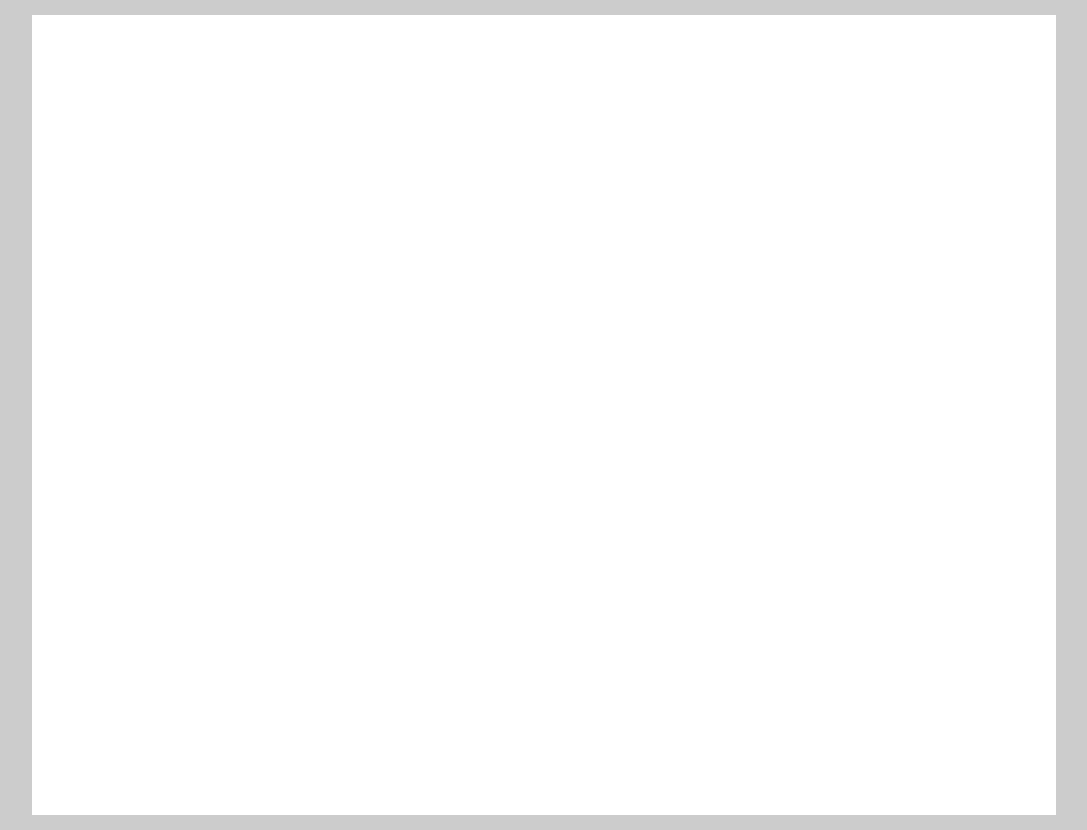
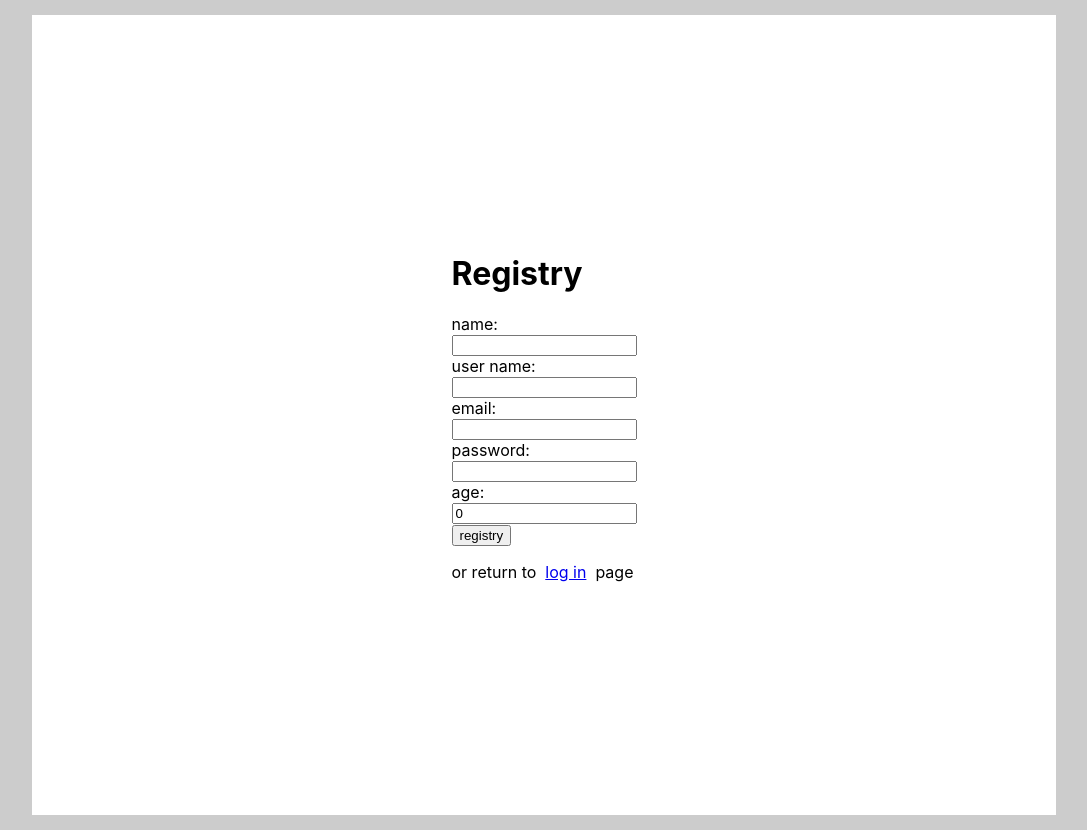
Before and after one commit to Arminonly/Todo_List-Redev_on_notion, a React (Create React App) app: page /registry in a window 1280 px wide. Before the commit this address had no page. Shown: the whole page, without its empty margins (96-1183 px from the left). Built offline with nearby package versions, Linux system fonts and the light colour scheme.

Commit message:
axios, regisry

```diff
--- a/package.json
+++ b/package.json
@@ -12,6 +12,7 @@
     "@testing-library/react": "^13.4.0",
     "@testing-library/user-event": "^13.5.0",
     "antd": "^5.1.7",
+    "axios": "^1.3.2",
     "bootstrap": "^5.2.3",
     "framer-motion": "^9.0.2",
     "react": "^18.2.0",
--- a/src/App.js
+++ b/src/App.js
@@ -1,3 +1,4 @@
+import Registry from 'Pages/Auth/Registry';
 import TodoPage from 'Pages/TodoPage/TodoPage';
 import React from 'react';
 import { Routes, Route } from 'react-router-dom';
@@ -10,6 +11,7 @@ function App() {
       <Routes>
         <Route path="/" element={<RegisterPage />} />
         <Route path="/todopage" element={<TodoPage />} />
+        <Route path="/registry" element={<Registry/>} />
       </Routes>
     </div>
   );
--- /dev/null
+++ b/src/Pages/Auth/Registry.js
@@ -0,0 +1,100 @@
+import React, { useState } from 'react';
+import axios from 'axios';
+import { Link } from 'react-router-dom';
+
+export default function Registry() {
+  const [data, setData] = useState({
+    name: '',
+    userName: '',
+    email: '',
+    password: '',
+    age: 0
+  });
+
+  const sendRequest = e => {
+    e.preventDefault();
+    const url = 'https://first-node-js-app-r.herokuapp.com/api/users/register';
+
+    axios
+      .post(url, {
+        name: data.name,
+        userName: data.userName,
+        email: data.email,
+        password: data.password,
+        age: +data.age
+      })
+      .then(response => {
+        console.log(response.data);
+      });
+  };
+
+  return (
+    <div>
+      <h1>Registry</h1>
+      <form onSubmit={sendRequest}>
+        <label htmlFor="name">
+          {' '}name:
+          <div>
+            <input
+              id="name"
+              type="text"
+              value={data.name}
+              onChange={e => setData(e.target.value)}
+            />
+          </div>
+        </label>
+        <label htmlFor="userName">
+          user name:
+          <div>
+            <input
+              id="userName"
+              type="text"
+              value={data.userName}
+              onChange={e => setData(e.target.value)}
+            />
+          </div>
+        </label>
+        <label htmlFor="email">
+          email:
+          <div>
+            <input
+              id="email"
+              type="email"
+              value={data.email}
+              onChange={e => setData(e.target.value)}
+            />
+          </div>
+        </label>
+        <label htmlFor="password">
+          password:
+          <div>
+            <input
+              id="password"
+              type="password"
+              value={data.password}
+              onChange={e => setData(e.target.value)}
+            />
+          </div>
+        </label>
+
+        <label htmlFor="age">
+          age:
+          <div>
+            <input
+              id="age"
+              type="age"
+              value={data.age}
+              onChange={e => setData(e.target.value)}
+            />
+          </div>
+        </label>
+        <button>registry</button>
+      </form>
+      <div>
+        <p>
+          or return to &nbsp;<Link to="/">log in</Link>&nbsp; page
+        </p>
+      </div>
+    </div>
+  );
+}
--- a/src/Pages/RegisterPage.js
+++ b/src/Pages/RegisterPage.js
@@ -1,5 +1,5 @@
 import React from 'react';
-import { useNavigate } from 'react-router-dom';
+import { useNavigate,Link } from 'react-router-dom';
 import { UserOutlined, LockFilled } from '@ant-design/icons';
 import { Button, Form, Input, Typography } from 'antd';
 import { styles } from './styles';
@@ -10,25 +10,8 @@ export default function RegisterPage() {
     console.log('Success:', values);
     navigate('/todopage');
     localStorage.setItem('register', JSON.stringify(values));
-    const url = 'https://first-node-js-app-r.herokuapp.com/api/users/register';
-    fetch(url, {
-      method: 'POST',
-      headers: { 'Content-Type': 'application/json' },
-      body: {
-        name: 'Armin',
-        username: 'Armin2023',
-        email: 'trancefamily2023@example.com',
-        isMan: false,
-        age: 41,
-        ID: '63de85f5494f1da8068a9777'
-      }
-    });
-
-
-  };
-  // const onRegistry = async () => {
     // const url = 'https://first-node-js-app-r.herokuapp.com/api/users/register';
-  // const result = await fetch(url, {
+    // fetch(url, {
     //   method: 'POST',
     //   headers: { 'Content-Type': 'application/json' },
     //   body: {
@@ -40,9 +23,10 @@ export default function RegisterPage() {
     //     ID: '63de85f5494f1da8068a9777'
     //   }
     // });
-  // const data = await result.json();
-  // console.log(data);
-  // };
+//"password": "ArmiN_23",
+
+  };
+
   return (
     <div>
       <Typography.Title style={styles.title} type="success">
@@ -95,6 +79,7 @@ export default function RegisterPage() {
           >
             Log in
           </Button>{' '}
+          Or <Link style={styles.a} to="/registry">register now!</Link>
         </Form.Item>
       </Form>
     </div>
--- a/src/Pages/TodoPage/styles/todopageStyles.js
+++ b/src/Pages/TodoPage/styles/todopageStyles.js
@@ -4,7 +4,6 @@ export const contentStyle = {
   minHeight: 120,
   lineHeight: '50px',
   color: '#fff',
-  // backgroundColor: 'lime'
 };
 export const inputStyle = {
 width:600,
@@ -15,9 +14,8 @@ marginRight:'10px'
 export const layoutStyle = {
   height: '100vh',
   overflow: 'auto',
-  marginTop: '15px',
+  margin:'10px 0px 10px 0px',
   marginBottom: '15px',
-  // backgroundColor: 'red'
 };
 export const mainSpaceStyle = {
   width: '800px'
```
Also changed, not shown: 1 other file (tests, documents, lock files or other folders). Lines whose indentation alone changed are shown as unchanged.
